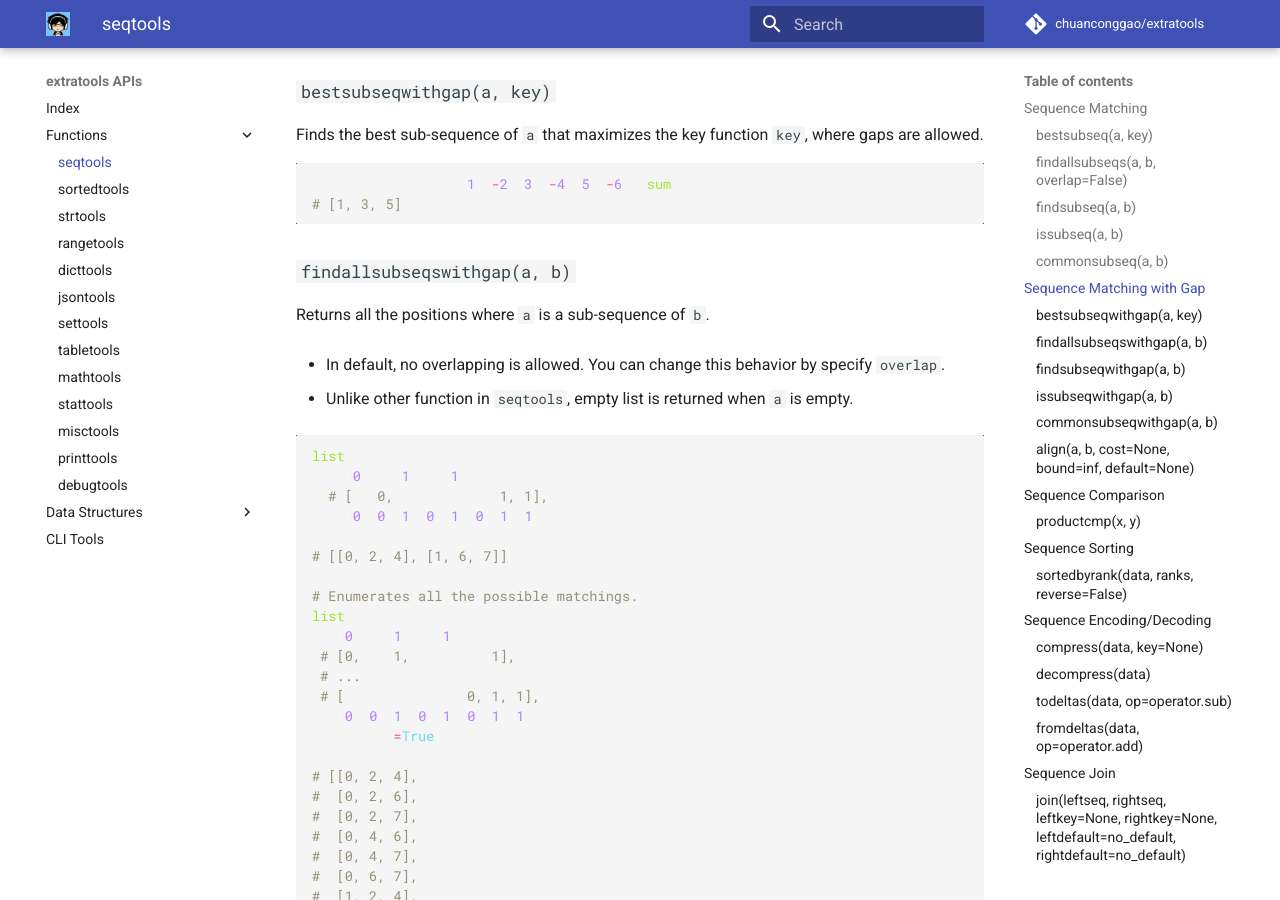
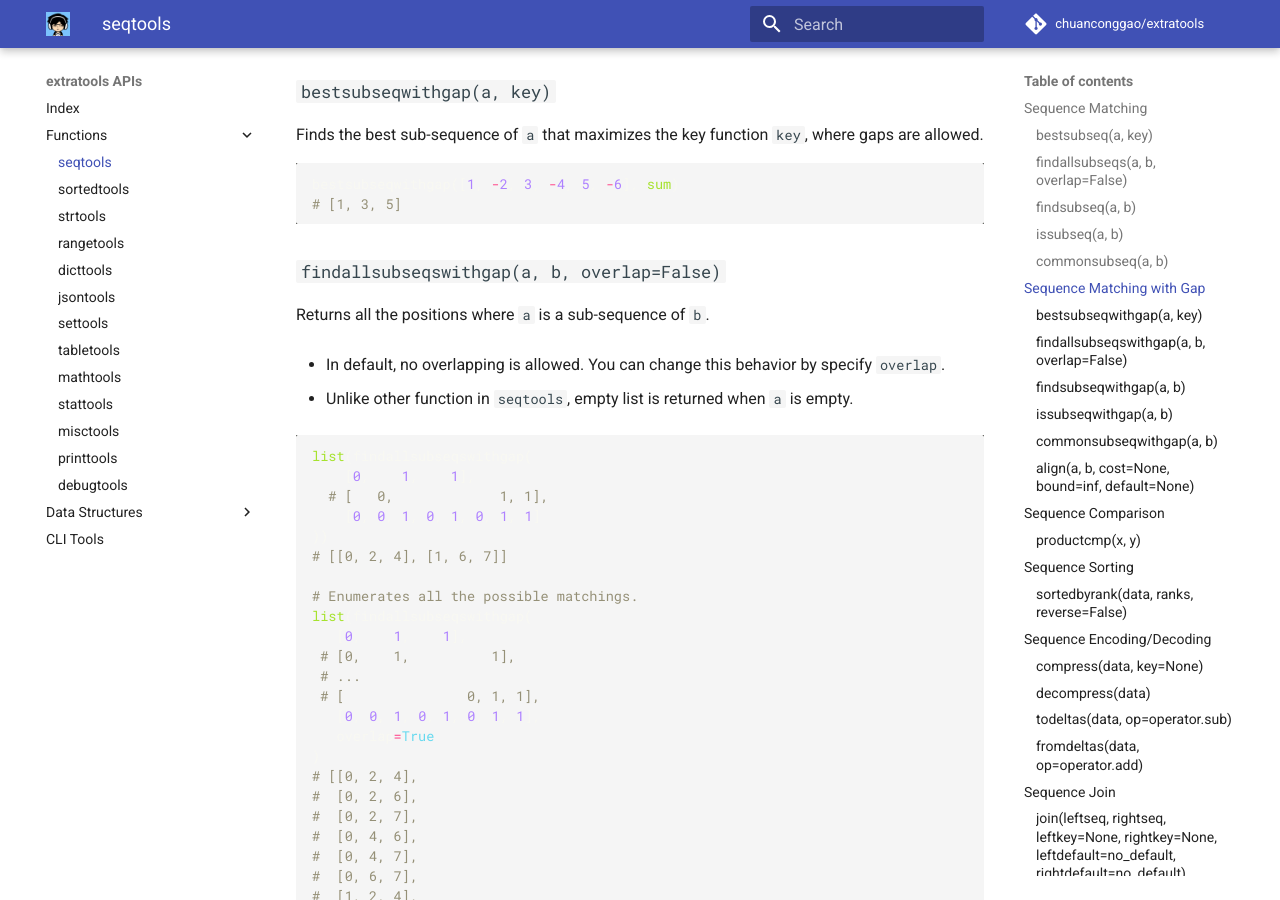
Before and after one commit to chuanconggao/extratools, an MkDocs documentation site: the page built from docs/functions/seqtools.md, in a window 1280 px wide and 900 px high, scrolled down 1840 px. Built offline with MkDocs 1.6.1 and Material for MkDocs 9.7.7, drawn with Linux system fonts in a browser that asks for light colours; comment, search, counter and statistics services are not loaded; old or Windows-style settings are respelled for this version of MkDocs.

Commit message:
Tweak docs

````diff
--- a/docs/functions/seqtools.md
+++ b/docs/functions/seqtools.md
@@ -86,7 +86,7 @@ bestsubseqwithgap([1, -2, 3, -4, 5, -6], sum)
 # [1, 3, 5]
 ```
 
-### `findallsubseqswithgap(a, b)`
+### `findallsubseqswithgap(a, b, overlap=False)`
 
 Returns all the positions where `a` is a sub-sequence of `b`.
 
````
